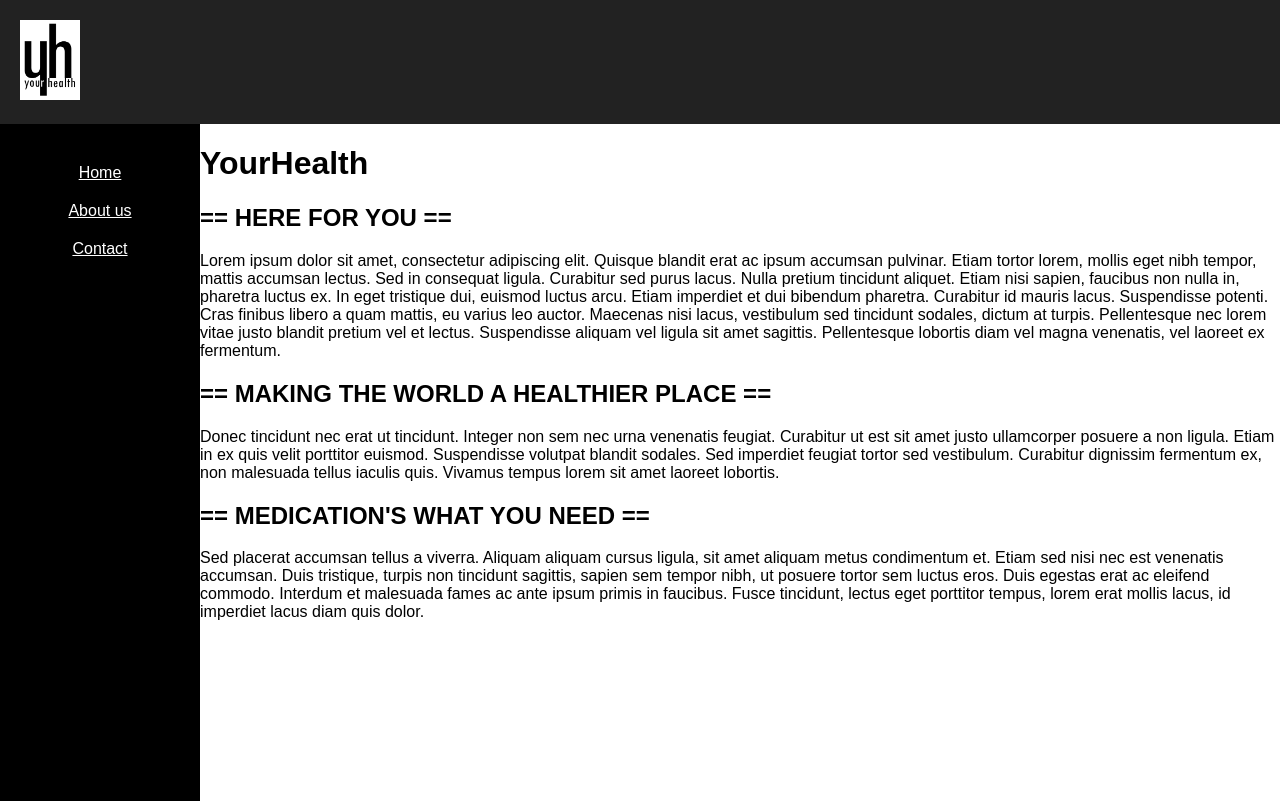
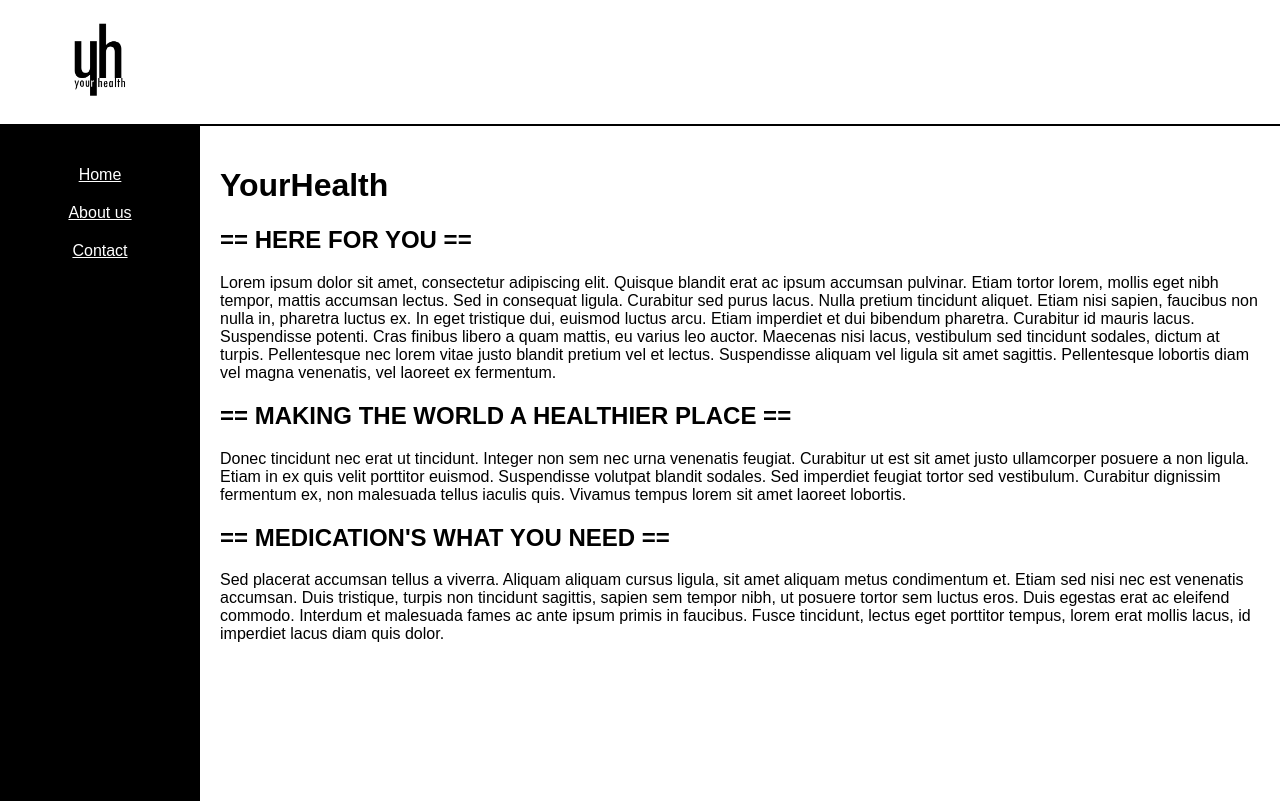
Before and after one commit to humzahash01/Your-Health, a React (Create React App) app: page / in a window 1280 px wide. Built offline with nearby package versions, Linux system fonts and the light colour scheme.

Commit message:
feat: Change header styling

```diff
--- a/src/App.css
+++ b/src/App.css
@@ -1,11 +1,11 @@
 .App-logo {
+  padding-left: 50px;
   height: 80px;
 }
 
 .App-header {
-  background-color: #222;
   padding: 20px;
-  color: white;
+  border-bottom: solid 2px black;
 }
 
 .App-intro {
@@ -16,11 +16,15 @@
   display: flex;
 }
 
+main {
+  padding: 20px;
+}
+
 nav {
   min-width: 200px;
   text-align: center;
   background: #000;
-  min-height: calc(100vh - 123px);
+  min-height: calc(100vh - 125px);
 }
 
 nav a {
@@ -28,11 +32,11 @@ nav a {
 }
 
 nav ul {
-    margin-top: 40px;
+  margin-top: 40px;
 }
 
 nav li {
-    margin-bottom: 20px;
+  margin-bottom: 20px;
 }
 
 /* Form */
```
